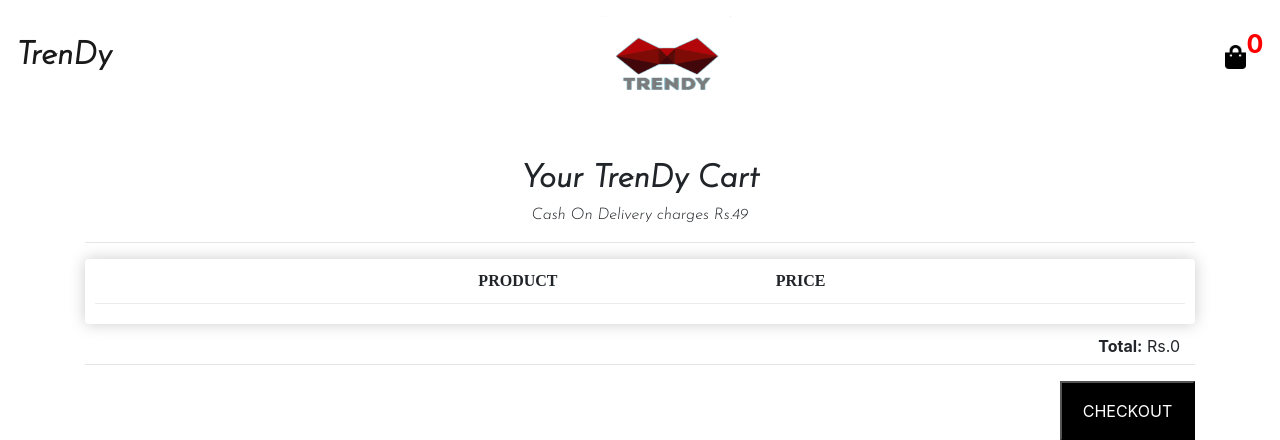
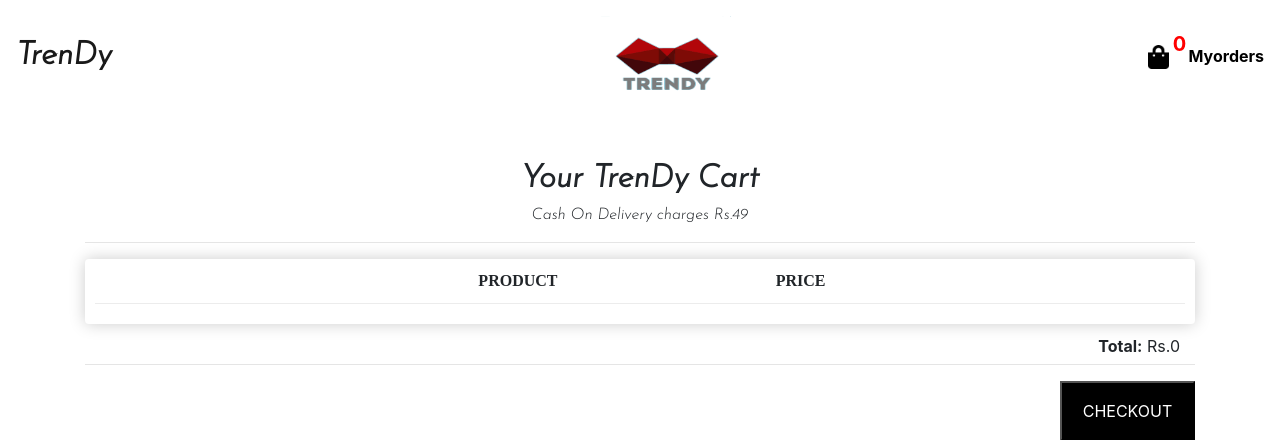
Before and after one commit to sagarsutar3716/ecom-django, a Django app: page /cart/ in a window 1280 px wide. Shown: the top 440 px of the page. Run offline with Django 3.2, Linux system fonts and the light colour scheme; some libraries are stand-ins or nearby versions.

Commit message:
Generating api call functionality(api for database products), Adding history page with date filter

```diff
--- a/ecoms/settings.py
+++ b/ecoms/settings.py
@@ -38,6 +38,8 @@
     'django.contrib.messages',
     'django.contrib.staticfiles',
     'shop.apps.ShopConfig',
+    'rest_framework',
+    'django_filters',
 ]
 
 MIDDLEWARE = [
--- a/ecoms/urls.py
+++ b/ecoms/urls.py
@@ -21,7 +21,8 @@
 
 urlpatterns = [
     path('admin/', admin.site.urls),
-    path('',include('shop.urls'))
+    path('',include('shop.urls')),
+    path('api-auth/', include('rest_framework.urls'))
 ]
 
 urlpatterns += static(settings.MEDIA_URL, document_root=settings.MEDIA_ROOT)
--- a/shop/admin.py
+++ b/shop/admin.py
@@ -4,5 +4,9 @@
 
 # Register your models here.
 
-admin.site.register(Product)
+@admin.register(Product)
+class ProductAdmin(admin.ModelAdmin):
+    list_display = ['id', 'name', 'price', 'pub_date', 'image' ]
+
+
 admin.site.register(Order)
--- a/shop/templates/base.html
+++ b/shop/templates/base.html
@@ -4,6 +4,8 @@
 
 <head>
     <title>TrenDy</title>
+    <meta charset="UTF-8">
+    <meta name="viewport" content="width=device-width, initial-scale=1.0">
     <link rel="stylesheet" href="https://stackpath.bootstrapcdn.com/bootstrap/4.5.0/css/bootstrap.min.css"
         integrity="sha384-9aIt2nRpC12Uk9gS9baDl411NQApFmC26EwAOH8WgZl5MYYxFfc+NcPb1dKGj7Sk" crossorigin="anonymous">
     <link rel="stylesheet" type="text/css" href="{% static 'css/main.css' %}">
@@ -18,21 +20,21 @@
         display: inline-block;
         margin-left: 12px;
         margin-top: 0px;
-        margin-right: 0px;
+        margin-right: 2px;
     }
 
     #cart-total {
         margin-top: 0;
         display: block;
-        font-size: 14px;
         bottom: -2px;
         left: 12px;
         min-width: 18px;
         min-height: 18px;
         text-align: center;
         line-height: 18px;
-        font-size: 25px;
-        color: red
+        font-size: 20px;
+        color: red;
+
     }
 
     .navbar {
@@ -65,6 +67,11 @@
         }
     }
 
+    .myorders a{
+        text-decoration: none;
+        color: black;
+    }
+
 </style>
 
 <nav class="navbar fixed-top navbar-expand-lg navbar-light scrolling-navbar ">
@@ -81,6 +88,7 @@
                 <img id="cart-icon" src="{% static 'images/carting.png' %}">
             </a>
             <p id="cart-total"><span id="cart">0</span></p>
+            <li class="myorders"><a href="/history/">Myorders</a></li>
         </ul>
     </div>
 </nav>
--- a/shop/urls.py
+++ b/shop/urls.py
@@ -6,5 +6,8 @@
     path('', views.home, name="shop"),
     path('cart/', views.cart, name="cart"),
     path('checkout/', views.checkout, name="checkout"),
-    path('products/<int:myid>',views.prodview, name="productview")
+    path('history/', views.myorders, name="myorders"),
+    path('products/<int:myid>',views.prodview, name="productview"),
+    path('product_api/', views.product_api, name="product_api")
+
 ]
--- a/shop/views.py
+++ b/shop/views.py
@@ -1,5 +1,13 @@
 from django.shortcuts import render
 from .models import *
+import json
+import io
+from rest_framework.parsers import JSONParser
+from .serializers import ProductSerializer
+from rest_framework.renderers import JSONRenderer
+from django.http import JsonResponse,HttpResponse
+from django.template.loader import render_to_string
+
 
 def home(request):
     products =  Product.objects.all()
@@ -12,7 +20,8 @@
 
 def checkout (request):
     if request.method=="POST":
-       items_json = request.POST.get("itemsJson", "")
+       data = json.loads(request.POST.get("itemsJson", ""))
+       items_json = data
        name = request.POST.get("name", "")
        email = request.POST.get("email", "")
        address = request.POST.get("address", "")
@@ -20,8 +29,8 @@
        state = request.POST.get("state", "")
        zip_code = request.POST.get("zip_code", "")
        phone = request.POST.get("phone", "")
+       order = Order(items_json=items_json, name=name, email=email, address=address, city=city, state=state, zip_code=zip_code, phone=phone)
 
-       order = Order(items_json=items_json, name=name, email=email, address=address, city=city, state=state, zip_code=zip_code, phone=phone)
        order.save()
        thank = True
        id = order.order_id
@@ -31,3 +40,23 @@
 def prodview (request, myid):
     product = Product.objects.filter(id=myid)
     return render (request,'shop/prods.html',{'product':product[0]})
+
+
+def myorders(request):
+    if 'search' in request.GET:
+        search = request.GET['search']
+        myorder = Order.objects.filter(date__icontains=search)
+    else:
+        myorder = Order.objects.all()
+    context = {'myorder':myorder}
+    return render (request,'shop/history.html',context)
+
+
+
+def product_api(request):
+    if request.method =='GET':
+        json_data = request.body
+        prod = Product.objects.all()
+        serializer = ProductSerializer(prod, many=True)
+        json_data = JSONRenderer().render(serializer.data)
+        return HttpResponse(json_data, content_type='application/json')
```
Also changed, not shown: shop/models.py (+7 -1 lines), db.sqlite3, shop/migrations/0010_auto_20200704_1249.py (deleted), shop/migrations/0011_remove_order_amount.py (deleted).
